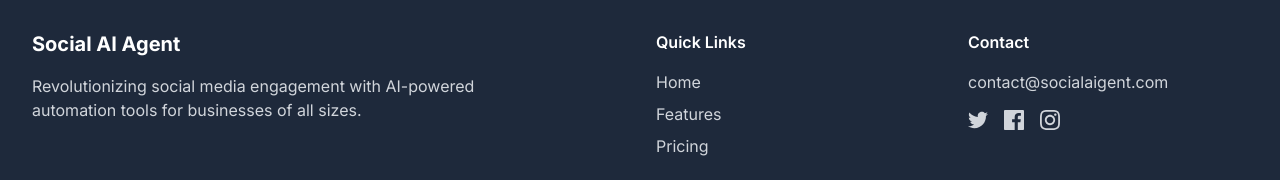
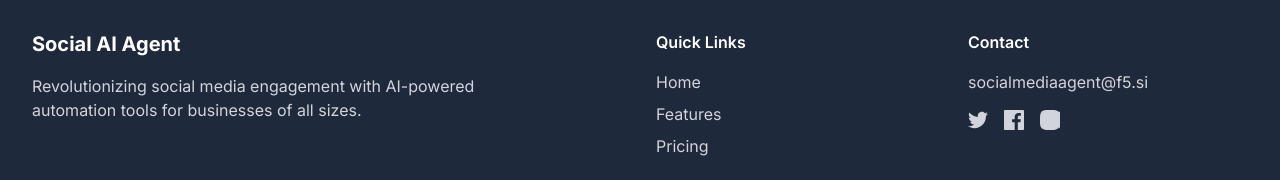
Before and after one commit to cwodnveobm/social-ai-engage-hub, a React (Vite) app: page / in a window 1280 px wide. Shown: the part 2266-2446 px from the top of the page. Built offline with nearby package versions, Linux system fonts and the light colour scheme.

Commit message:
Fix: Update contact email
Replaced the contact email address in the footer with the new email.

```diff
--- a/src/components/FooterSection.tsx
+++ b/src/components/FooterSection.tsx
@@ -1,4 +1,3 @@
-
 import React from 'react';
 import { motion } from 'framer-motion';
 
@@ -28,7 +27,7 @@ const FooterSection = () => {
           <div>
             <h4 className="font-semibold mb-4">Contact</h4>
             <ul className="space-y-2">
-              <li className="text-gray-300">contact@socialaigent.com</li>
+              <li className="text-gray-300">socialmediaagent@f5.si</li>
               <li className="flex space-x-4 pt-2">
                 <a href="#" className="text-gray-300 hover:text-white">
                   <svg xmlns="http://www.w3.org/2000/svg" className="h-5 w-5" fill="currentColor" viewBox="0 0 24 24">
@@ -42,7 +41,7 @@ const FooterSection = () => {
                 </a>
                 <a href="#" className="text-gray-300 hover:text-white">
                   <svg xmlns="http://www.w3.org/2000/svg" className="h-5 w-5" fill="currentColor" viewBox="0 0 24 24">
-                    <path d="M12 2.163c3.204 0 3.584.012 4.85.07 3.252.148 4.771 1.691 4.919 4.919.058 1.265.069 1.645.069 4.849 0 3.205-.012 3.584-.069 4.849-.149 3.225-1.664 4.771-4.919 4.919-1.266.058-1.644.07-4.85.07-3.204 0-3.584-.012-4.849-.07-3.26-.149-4.771-1.699-4.919-4.92-.058-1.265-.07-1.644-.07-4.849 0-3.204.013-3.583.07-4.849.149-3.227 1.664-4.771 4.919-4.919 1.266-.057 1.645-.069 4.849-.069zm0-2.163c-3.259 0-3.667.014-4.947.072-4.358.2-6.78 2.618-6.98 6.98-.059 1.281-.073 1.689-.073 4.948 0 3.259.014 3.668.072 4.948.2 4.358 2.618 6.78 6.98 6.98 1.281.058 1.689.072 4.948.072 3.259 0 3.668-.014 4.948-.072 4.354-.2 6.782-2.618 6.979-6.98.059-1.28.073-1.689.073-4.948 0-3.259-.014-3.667-.072-4.947-.196-4.354-2.617-6.78-6.979-6.98-1.281-.059-1.69-.073-4.949-.073zm0 5.838c-3.403 0-6.162 2.759-6.162 6.162s2.759 6.163 6.162 6.163 6.162-2.759 6.162-6.163c0-3.403-2.759-6.162-6.162-6.162zm0 10.162c-2.209 0-4-1.79-4-4 0-2.209 1.791-4 4-4s4 1.791 4 4c0 2.21-1.791 4-4 4zm6.406-11.845c-.796 0-1.441.645-1.441 1.44s.645 1.44 1.441 1.44c.795 0 1.439-.645 1.439-1.44s-.644-1.44-1.439-1.44z" />
+                    <path d="M12 2.163c3.204 0 3.584.012 4.85.07 3.252.148 4.771 1.691 4.919 4.919.058 1.265.069 1.645.069 4.849 0 3.205-.012 3.668.072 4.948.2 4.358 2.618 6.78 6.98 6.98 1.281.058 1.689.072 4.948.072 3.259 0 3.668-.014 4.948-.072 4.354-.2 6.782-2.618 6.979-6.98.059-1.28.073-1.689.073-4.948 0-3.204.013-3.583.07-4.849-.149-3.227 1.664-4.771 4.919-4.919 1.266-.057 1.645-.069 4.849-.069zm0-2.163c-3.259 0-3.667.014-4.947.072-4.358.2-6.78 2.618-6.98 6.98-.059 1.281-.073 1.689-.073 4.948 0 3.259.014 3.668.072 4.948.2 4.358 2.618 6.78 6.98 6.98 1.281.058 1.689.072 4.948.072 3.259 0 3.668-.014 4.948-.072 4.354-.2 6.782-2.618 6.979-6.98.059-1.28.073-1.689.073-4.948 0-3.259-.014-3.667-.072-4.947-.196-4.354-2.617-6.78-6.979-6.98-1.281-.059-1.69-.073-4.949-.073zm0 5.838c-3.403 0-6.162 2.759-6.162 6.162s2.759 6.163 6.162 6.163 6.162-2.759 6.162-6.163c0-3.403-2.759-6.162-6.162-6.162zm0 10.162c-2.209 0-4-1.79-4-4 0-2.209 1.791-4 4-4s4 1.791 4 4c0 2.21-1.791 4-4 4zm6.406-11.845c-.796 0-1.441.645-1.441 1.44s.645 1.44 1.441 1.44c.795 0 1.439-.645 1.439-1.44s-.644-1.44-1.439-1.44z" />
                   </svg>
                 </a>
               </li>
```
